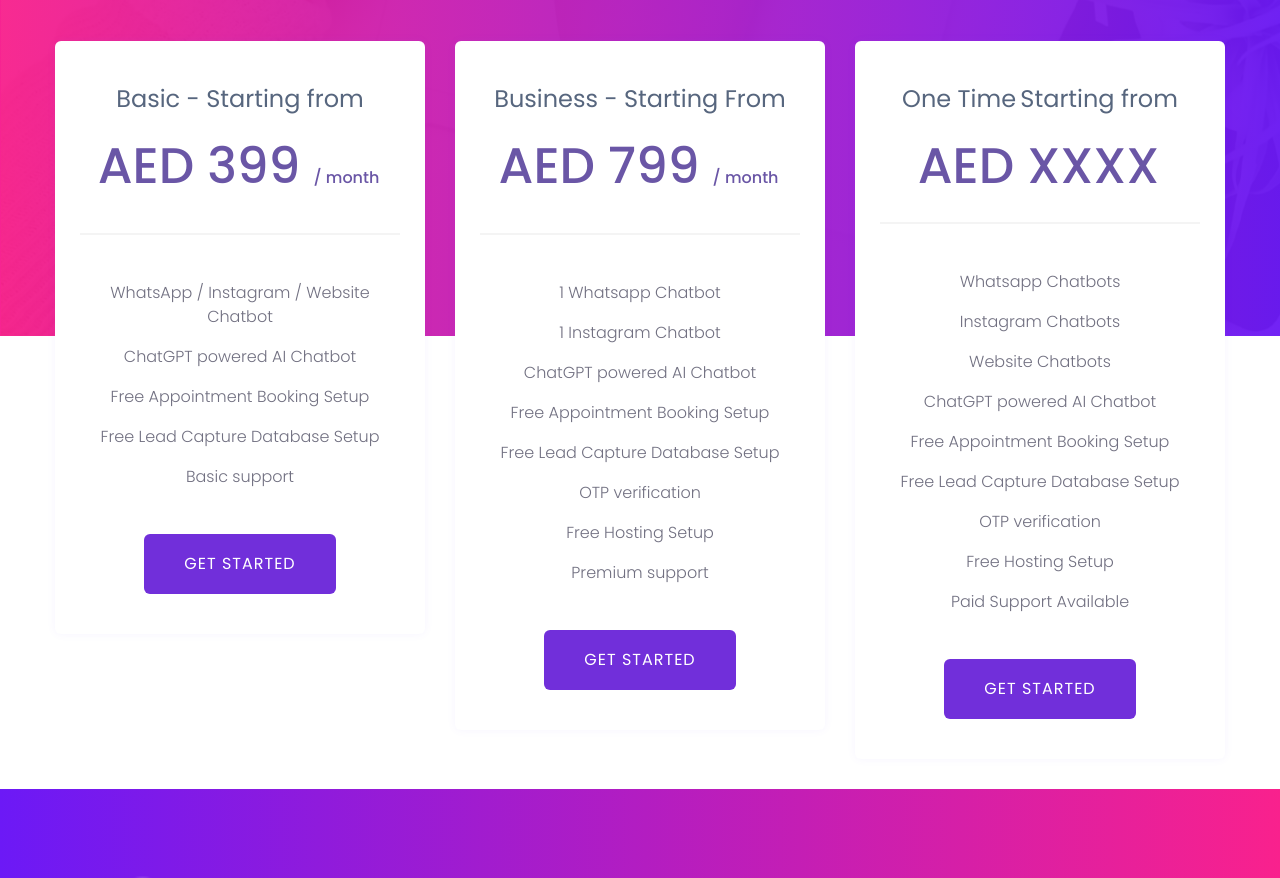
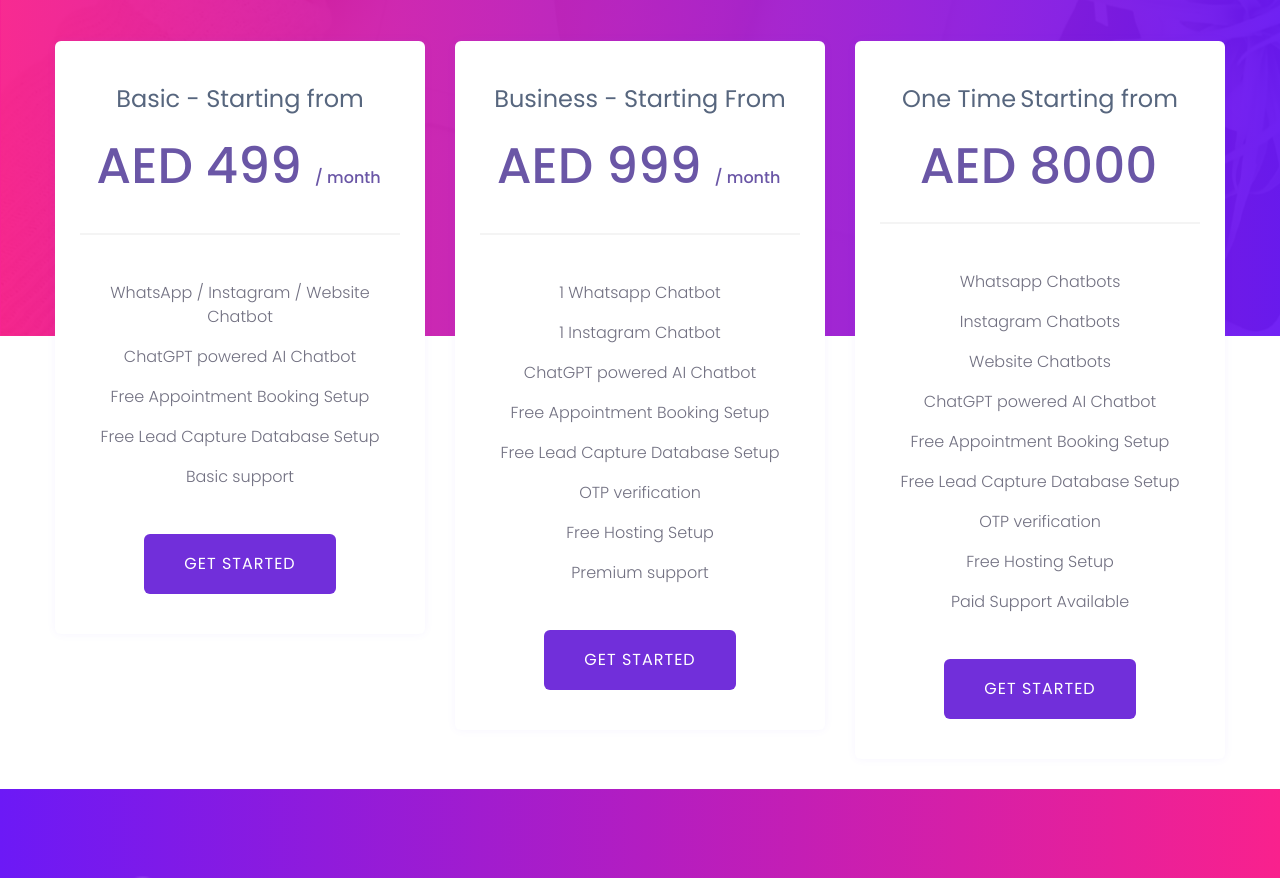
Before and after one commit to Aaqib-Khan-SP/Boltrr, a plain HTML site: page index.html in a window 1280 px wide. Shown: the part 5220-6098 px from the top of the page. Drawn offline with Linux system fonts and the light colour scheme; a script that the page names is missing.

Commit message:
price change

```diff
--- a/index.html
+++ b/index.html
@@ -431,7 +431,7 @@
                         <div class="single-card text-center mb-30">
                             <div class="card-top">
                                 <span>Basic - Starting from</span>
-                                <h4>AED 399 <span>/ month</span></h4>
+                                <h4>AED 499 <span>/ month</span></h4>
                             </div>
                             <div class="card-bottom">
                                 <ul>
@@ -449,7 +449,7 @@
                         <div class="single-card  text-center mb-30">
                             <div class="card-top">
                                 <span>Business - Starting From</span>
-                                <h4>AED 799 <span>/ month</span></h4>
+                                <h4>AED 999 <span>/ month</span></h4>
                             </div>
                             <div class="card-bottom">
                                 <ul>
@@ -471,7 +471,7 @@
                             <div class="card-top">
                                 <span>One Time</span>
                                 <span>Starting from</span>
-                                <h4>AED XXXX</h4>
+                                <h4>AED 8000</h4>
                             </div>
                             <div class="card-bottom">
                                 <ul>
```
